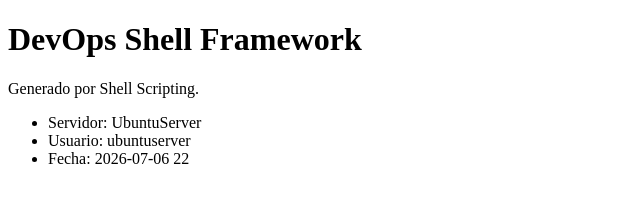
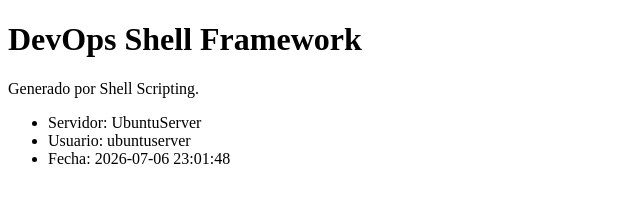
Before and after one commit to castilloherreraana-sketch/devops-shell-framework, a plain HTML site: page app/htmls/index.html in a window 1280 px wide. Shown: the full height of the page, 0-640 px from the left. Drawn offline with Linux system fonts and the light colour scheme.

Commit message:
feat:se agregaron los segundos

```diff
--- a/app/htmls/index.html
+++ b/app/htmls/index.html
@@ -10,7 +10,7 @@
   <ul>
     <li>Servidor: UbuntuServer</li>
     <li>Usuario: ubuntuserver</li>
-    <li>Fecha: 2026-07-06 22</li>
+    <li>Fecha: 2026-07-06 23:01:48</li>
   </ul>
 </body>
 </html>
```
Also changed, not shown: 1 other file.
